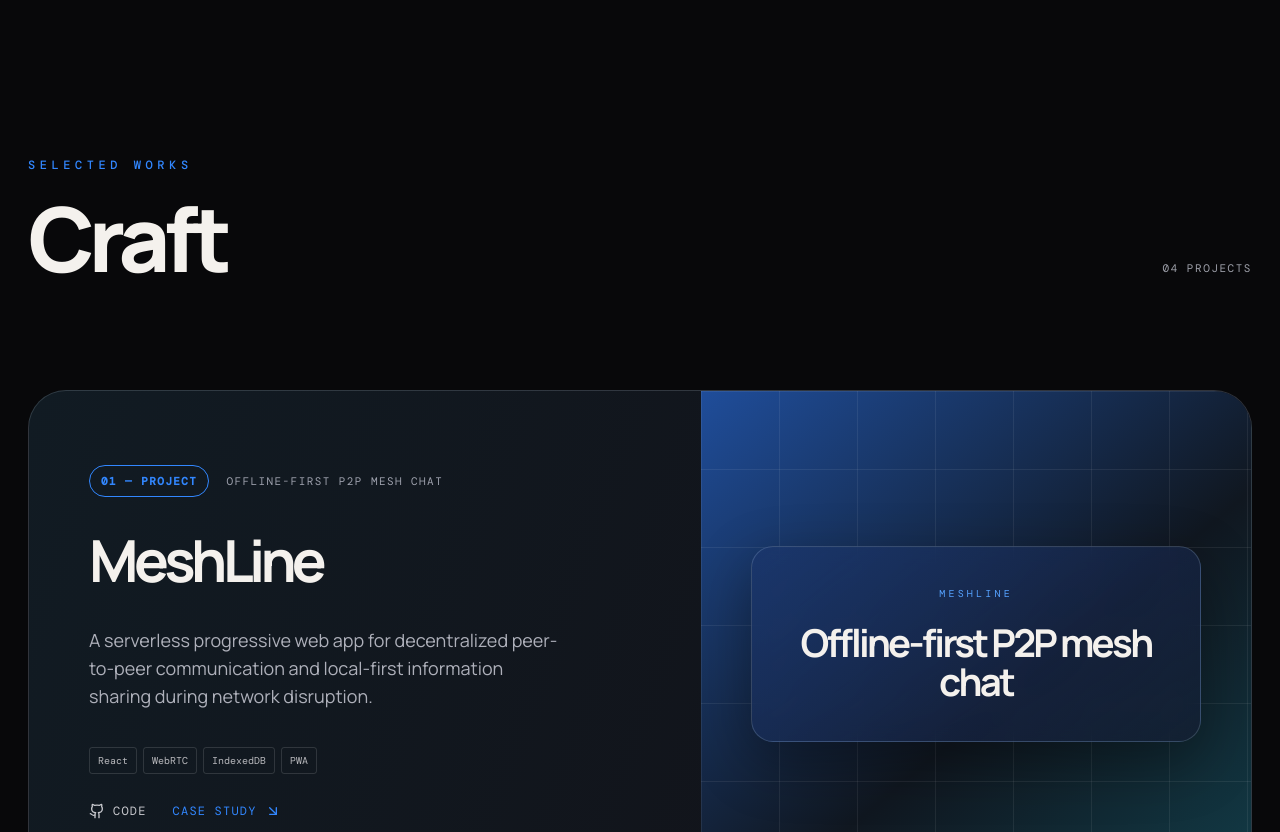
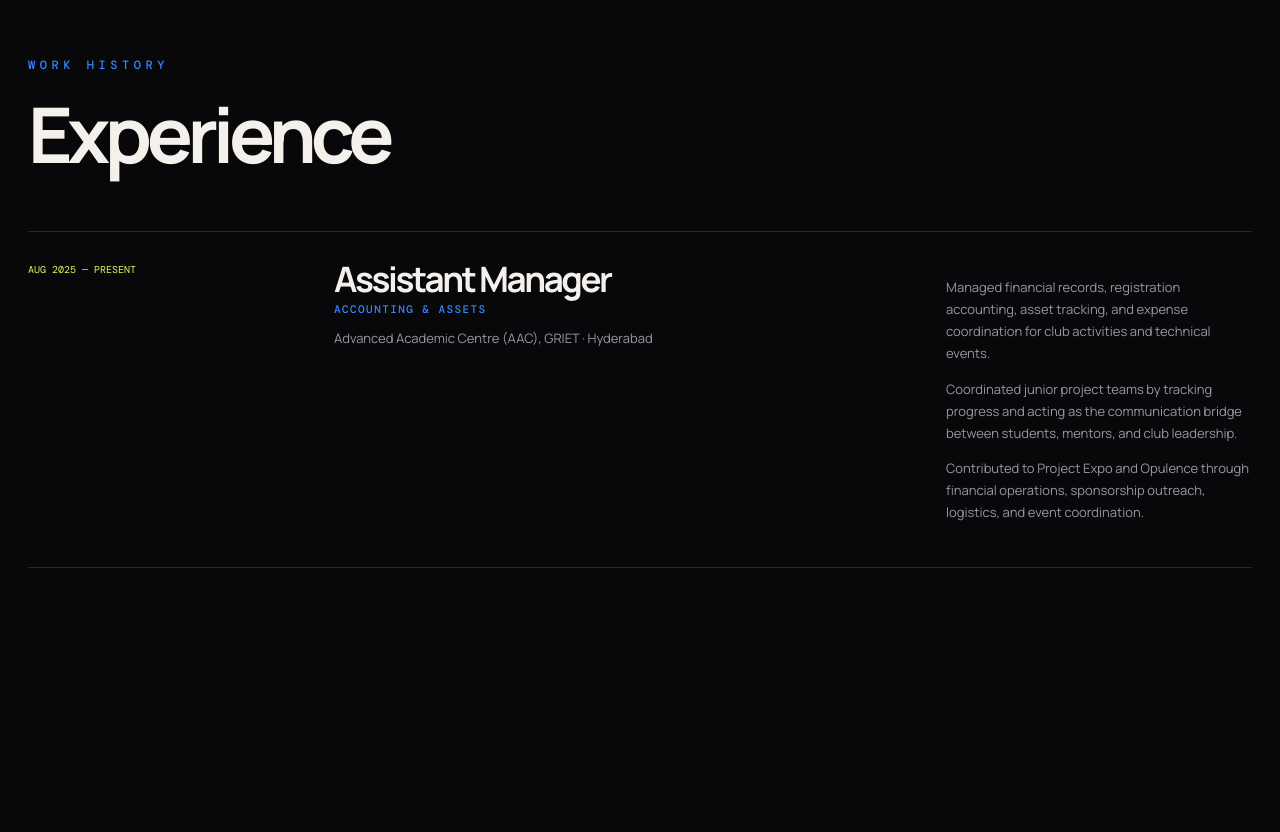
Before and after one commit to Karthik-Sriram-11/Portfolio, a React (Vite) app: page / in a window 1280 px wide. Shown: the part 1968-2800 px from the top of the page. Built offline with nearby package versions, Linux system fonts and the light colour scheme; a web font is replaced by a local one.

Commit message:
Add professional Experience section to landing page and nav menu

```diff
--- a/src/App.tsx
+++ b/src/App.tsx
@@ -9,7 +9,7 @@ const reveal = { initial: { opacity: 0, y: 22 }, whileInView: { opacity: 1, y: 0
 
 function Nav() {
   const [open, setOpen] = useState(false)
-  const items = ['Home', 'Journey', 'Craft', 'Stack', 'Connect']
+  const items = ['Home', 'Journey', 'Experience', 'Craft', 'Stack', 'Connect']
   return <nav className="nav"><Link to="/" className="brand">KS<span>.</span></Link><div className={open ? 'navlinks open' : 'navlinks'}>{items.map(x => <a onClick={() => setOpen(false)} href={`/#${x === 'Home' ? 'home' : x.toLowerCase()}`} key={x}>{x}</a>)}</div><button className="menu" aria-label="Menu" onClick={() => setOpen(!open)}>{open ? <X/> : <Menu/>}</button></nav>
 }
 
@@ -50,9 +50,28 @@ function Home() {
     <Hero />
     <main>
       <section id="journey" className="section journey"><motion.div {...reveal} className="eyebrow accent">THE PATH TAKEN</motion.div><motion.h2 {...reveal}>Journey</motion.h2><div className="journey-list">{[['2026 — PRESENT','B.Tech CSE • 3rd Year','Deep in the internship hunt. Shipping side projects and studying distributed systems, AI, and cloud-native architecture.'],['2025','Hackathons & Full-Stack Focus','Built production-minded projects under pressure, including a secure medical records platform and a competitive coding arena.'],['2025','Into the MERN Stack','Went from HTML/CSS tinkering to production-grade React, Node, Express, and MongoDB. First full-stack apps shipped.'],['2024','First Line of Code','Wrote my first program. Fell in love with the loop of thinking → building → shipping. Never looked back.']].map(([year,title,copy],i)=><motion.article {...reveal} className={`journey-entry ${i===0?'current':''}`} key={title}><span className="dot"></span><div><small>{year}</small><h3>{title}</h3><p>{copy}</p></div></motion.article>)}</div></section>
+      <section id="experience" className="section experience">
+        <motion.div {...reveal} className="eyebrow accent">WORK HISTORY</motion.div>
+        <motion.h2 {...reveal}>Experience</motion.h2>
+        <div style={{ marginTop: '60px' }}>
+          <motion.div {...reveal} className="experience-row">
+            <span>AUG 2025 — PRESENT</span>
+            <div>
+              <h2>Assistant Manager</h2>
+              <p style={{ marginTop: '6px', color: 'var(--blue)', font: '500 11px \'DM Mono\'', letterSpacing: '.13em', textTransform: 'uppercase' }}>Accounting & Assets</p>
+              <p style={{ color: 'var(--muted)', fontSize: '13px', marginTop: '6px' }}>Advanced Academic Centre (AAC), GRIET · Hyderabad</p>
+            </div>
+            <div>
+              <p>Managed financial records, registration accounting, asset tracking, and expense coordination for club activities and technical events.</p>
+              <p style={{ marginTop: '12px' }}>Coordinated junior project teams by tracking progress and acting as the communication bridge between students, mentors, and club leadership.</p>
+              <p style={{ marginTop: '12px' }}>Contributed to Project Expo and Opulence through financial operations, sponsorship outreach, logistics, and event coordination.</p>
+            </div>
+          </motion.div>
+        </div>
+      </section>
       <section id="craft" className="section craft"><motion.div {...reveal} className="eyebrow accent">SELECTED WORKS</motion.div><motion.div className="craft-title" {...reveal}><h2>Craft</h2><span>0{projects.length} PROJECTS</span></motion.div><div className="project-stack">{projects.map((p, i) => <motion.article {...reveal} className={`project project-${p.color} ${i % 2 ? 'reverse' : ''}`} key={p.slug}><div className="project-copy"><div className="project-label"><b>0{i+1} — PROJECT</b><span>{p.type}</span></div><h3>{p.name}</h3><p>{p.description}</p><div className="tags">{p.stack.map(s=><span key={s}>{s}</span>)}</div><div className="project-links"><a href={p.github} target="_blank" rel="noreferrer"><Github/> CODE</a><Link to={`/work/${p.slug}`}>CASE STUDY <ArrowDownRight/></Link></div></div><div className="project-poster"><div className="poster-card"><small>{p.name.toUpperCase()}</small><strong>{p.statement}</strong></div></div></motion.article>)}</div></section>
       <section id="stack" className="section arsenal"><motion.div {...reveal} className="eyebrow">03 / TECH ARSENAL</motion.div><motion.h2 {...reveal}>The tools are<br/><i>only the beginning.</i></motion.h2><div className="skill-grid">{Object.entries(skills).map(([group, list])=><motion.div {...reveal} className="skill-block" key={group}><h3>{group}</h3>{list.map(x=><span key={x}>{x}<b>↗</b></span>)}</motion.div>)}</div></section>
-      <section id="experience" className="section experience"><motion.div {...reveal} className="eyebrow accent">IN THE ARENA</motion.div><motion.div {...reveal} className="achievement-bar"><span>HACKWITHAI</span><p>Top 50 of ~1,000 teams at Telangana’s largest 24-hour offline AI hackathon.</p><span>HACK WITH HYDERABAD</span><p>Top 1,000 of 3,000 teams at Microsoft Hyderabad.</p><span>AEON ’25</span></motion.div></section>
+      <section id="arena" className="section experience"><motion.div {...reveal} className="eyebrow accent">IN THE ARENA</motion.div><motion.div {...reveal} className="achievement-bar"><span>HACKWITHAI</span><p>Top 50 of ~1,000 teams at Telangana’s largest 24-hour offline AI hackathon.</p><span>HACK WITH HYDERABAD</span><p>Top 1,000 of 3,000 teams at Microsoft Hyderabad.</p><span>AEON ’25</span></motion.div></section>
       <section className="section playground"><motion.div {...reveal} className="eyebrow">05 / PLAYGROUND</motion.div><motion.div {...reveal} className="play-card"><div><span className="status"><i/> LIVE EXPERIMENT</span><h2>Type faster.<br/>Think <i>sharper.</i></h2><p>A tiny typing laboratory built for focus.</p><button onClick={() => alert('Playground modules are ready for expansion.')}>Launch experiment <MoveRight/></button></div><div className="typing"><span>64</span><small>WPM</small><div className="progress"><i></i></div><p>“Great software is the art of making complexity feel invisible.”</p></div></motion.div></section>
       <section id="connect" className="section contact"><motion.div {...reveal} className="contact-shell"><div><div className="eyebrow accent">CONNECT</div><h2>Let’s build something<br/><i>impactful</i> together.</h2><p>Open for internships, hackathons, freelance, and thoughtful collaborations. Reach out — I reply fast.</p><div className="contact-actions"><a href="mailto:karthiksriram.dev@gmail.com"><Mail/> EMAIL</a><a href="https://github.com/Karthik-Sriram-11"><Github/> GITHUB</a><a href="https://linkedin.com/in/karthiksriram11"><Linkedin/> LINKEDIN</a></div><p className="location"><MapPin/> Hyderabad, Telangana, India</p></div><form onSubmit={sendMessage}>{formState === 'sent' ? <div className="sent"><Sparkles/> Message received. I’ll be in touch.</div> : <><input required name="name" placeholder="Your name"/><input required name="email" type="email" placeholder="Email address"/><input className="honeypot" name="botcheck" tabIndex={-1} autoComplete="off"/><textarea required name="message" placeholder="Tell me a little about it" rows={4}/><button disabled={formState === 'sending'}>{formState === 'sending' ? 'Sending…' : <>Send a note <ArrowUpRight/></>}</button>{formState === 'error' && <p className="form-error">{formError}</p>}</>}</form></motion.div></section>
     </main><footer><span>© 2026 Karthik Sriram</span><span>Made with curiosity & restraint.</span></footer>
```
